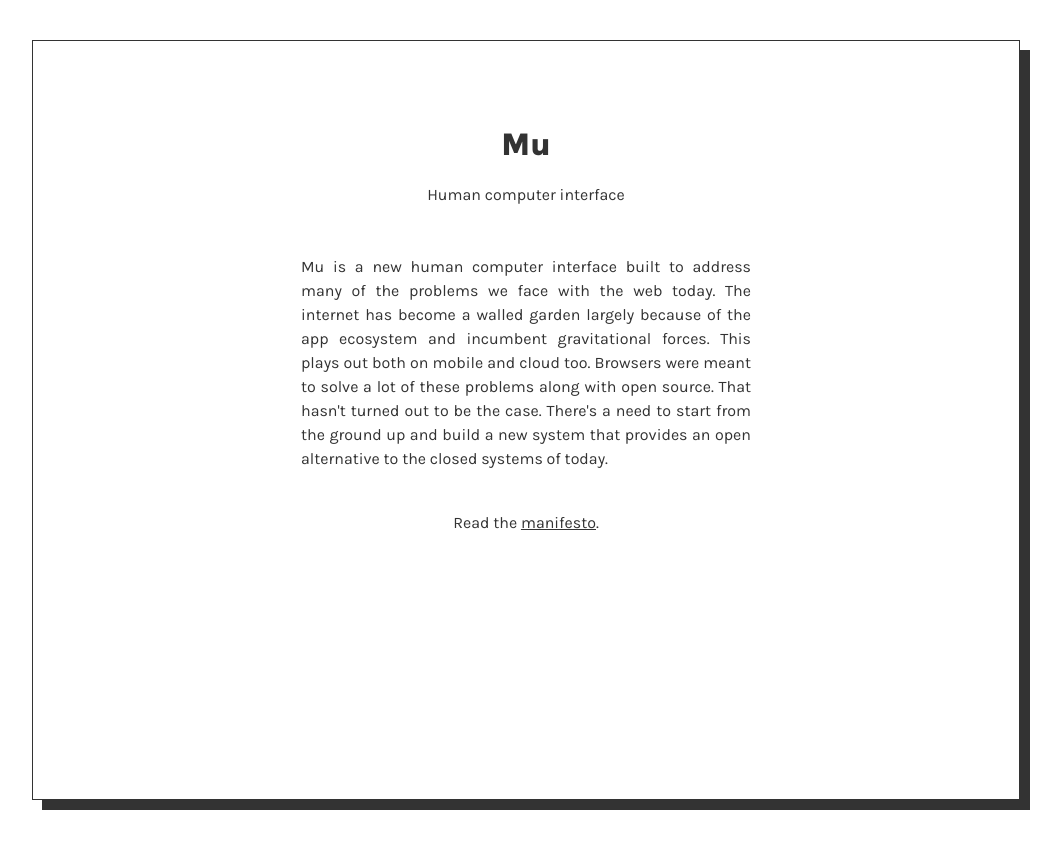
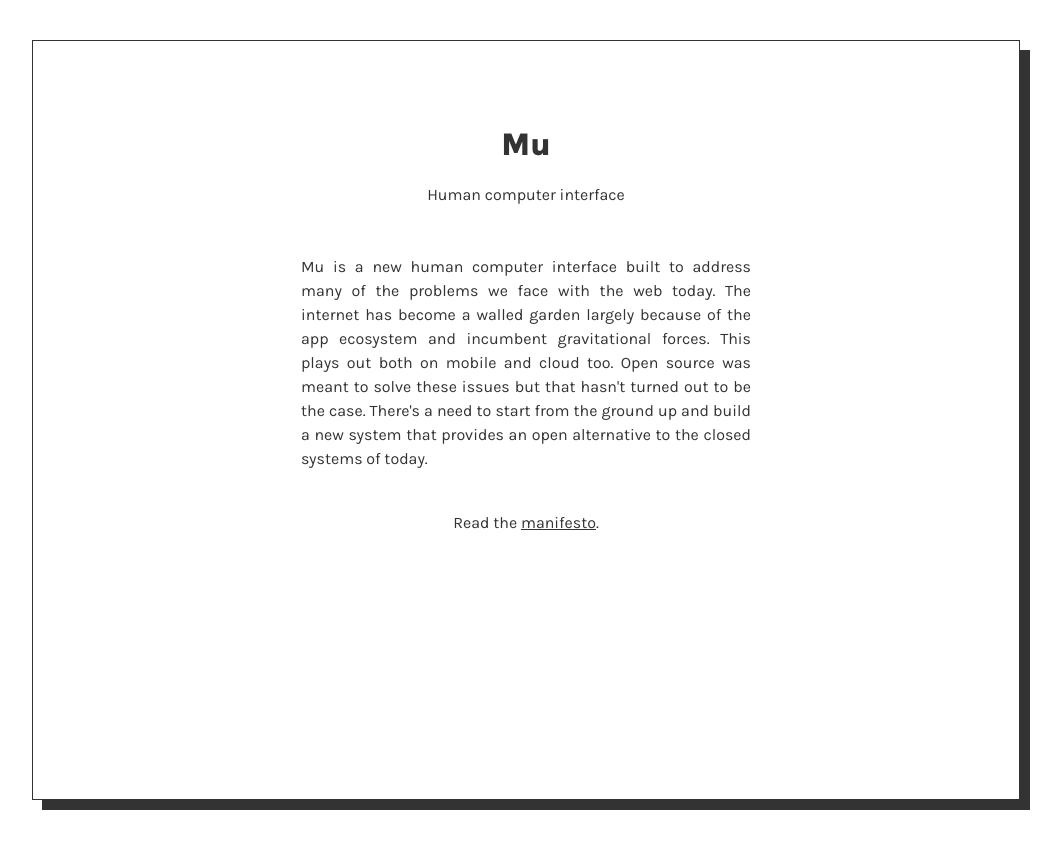
Before and after one commit to muxyz/website, a Jekyll site: the page built from index.md, in a window 1280 px wide. Shown: the top 849 px of the page, without its empty margins (114-1175 px from the left). Built offline with Jekyll 4.4.1, drawn with Linux system fonts in a browser that asks for light colours.

Commit message:
Update index.md

```diff
--- a/index.md
+++ b/index.md
@@ -8,8 +8,8 @@ description: "Human computer interface"
 Mu is a new human computer interface built to address many of the problems we
 face with the web today. The internet has become a walled garden largely because
 of the app ecosystem and incumbent gravitational forces. This plays out both on
-mobile and cloud too. Browsers were meant to solve a lot of these
-problems along with open source. That hasn't turned out to be the case. There's a need
+mobile and cloud too. Open source was meant to solve these issues but
+that hasn't turned out to be the case. There's a need
 to start from the ground up and build a new system that provides an open alternative
 to the closed systems of today.
 </div>
```
